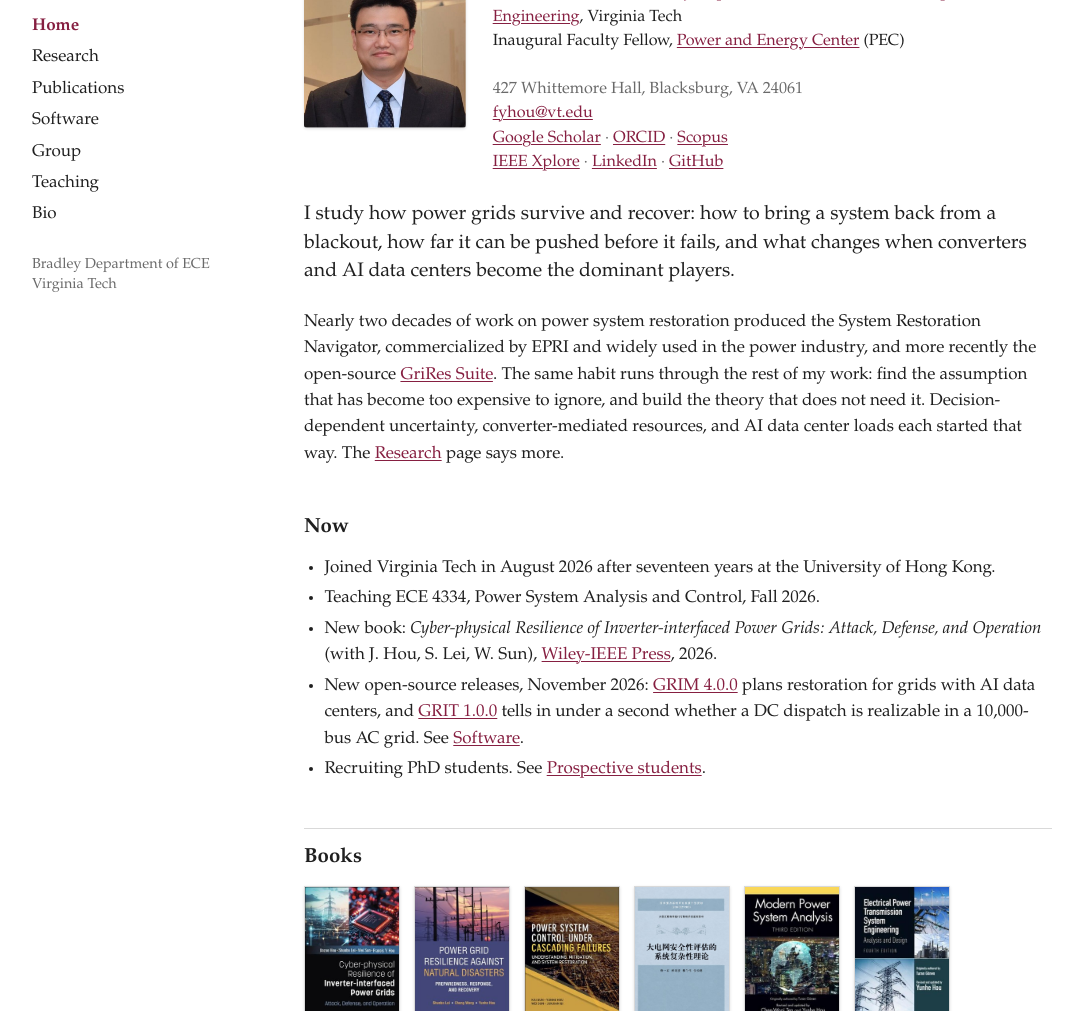
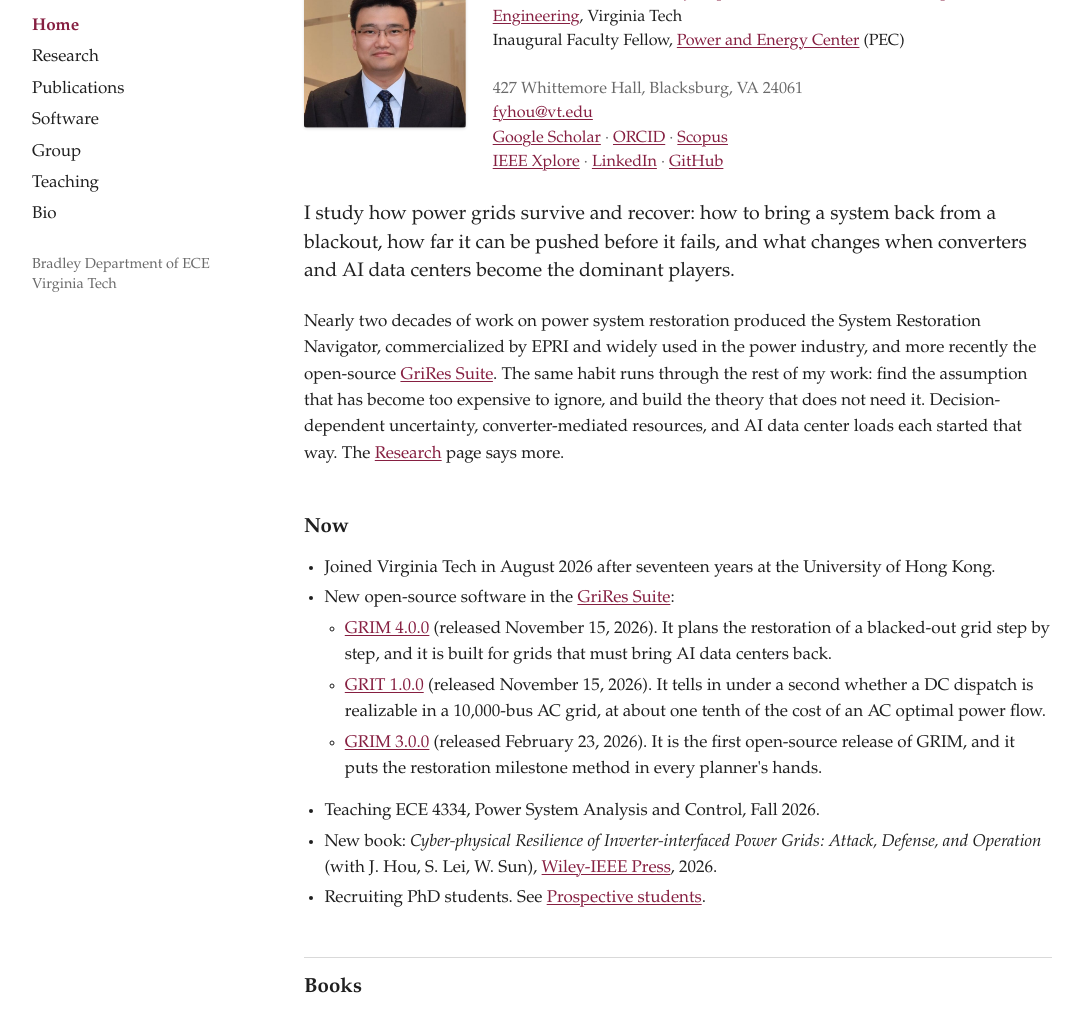
Before and after one commit to francisyhou/francisyhou.github.io, a plain HTML site: page index.html in a window 1280 px wide. Shown: the part 89-1100 px from the top of the page, without its empty margins (2-1083 px from the left). Drawn offline with Linux system fonts and the light colour scheme.

Commit message:
Home: list GRIM and GRIT releases under Now

```diff
--- a/index.html
+++ b/index.html
@@ -49,9 +49,15 @@
 <h2>Now</h2>
 <ul>
   <li>Joined Virginia Tech in August 2026 after seventeen years at the University of Hong Kong.</li>
+  <li>New open-source software in the <a href="software.html">GriRes Suite</a>:
+    <ul>
+      <li><a href="https://github.com/GriRes/GRIM/releases/tag/v4.0.0">GRIM 4.0.0</a> (released November 15, 2026). It plans the restoration of a blacked-out grid step by step, and it is built for grids that must bring AI data centers back.</li>
+      <li><a href="https://github.com/GriRes/GRIT/releases/tag/v1.0.0">GRIT 1.0.0</a> (released November 15, 2026). It tells in under a second whether a DC dispatch is realizable in a 10,000-bus AC grid, at about one tenth of the cost of an AC optimal power flow.</li>
+      <li><a href="https://github.com/GriRes/GRIM/tree/f3e187225a572bd38b22f63463b49b82459805ea">GRIM 3.0.0</a> (released February 23, 2026). It is the first open-source release of GRIM, and it puts the restoration milestone method in every planner's hands.</li>
+    </ul>
+  </li>
   <li>Teaching ECE 4334, Power System Analysis and Control, Fall 2026.</li>
   <li>New book: <i>Cyber-physical Resilience of Inverter-interfaced Power Grids: Attack, Defense, and Operation</i> (with J. Hou, S. Lei, W. Sun), <a href="https://www.wiley.com/en-us/shop/general-energy/cyber-physical-resilience-of-inverter-interfaced-power-grids-attack-defense-and-operation-p-9781394397198">Wiley-IEEE Press</a>, 2026.</li>
-  <li>New open-source releases, November 2026: <a href="https://github.com/GriRes/GRIM">GRIM 4.0.0</a> plans restoration for grids with AI data centers, and <a href="https://github.com/GriRes/GRIT">GRIT 1.0.0</a> tells in under a second whether a DC dispatch is realizable in a 10,000-bus AC grid. See <a href="software.html">Software</a>.</li>
   <li>Recruiting PhD students. See <a href="group.html#prospective">Prospective students</a>.</li>
 </ul>
 
```
